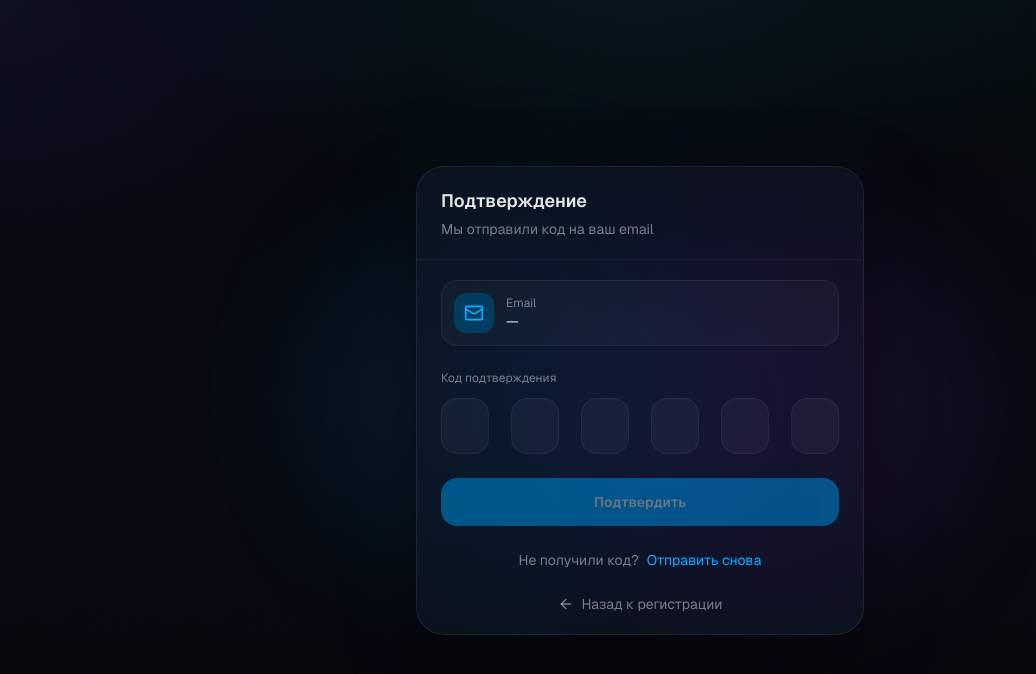
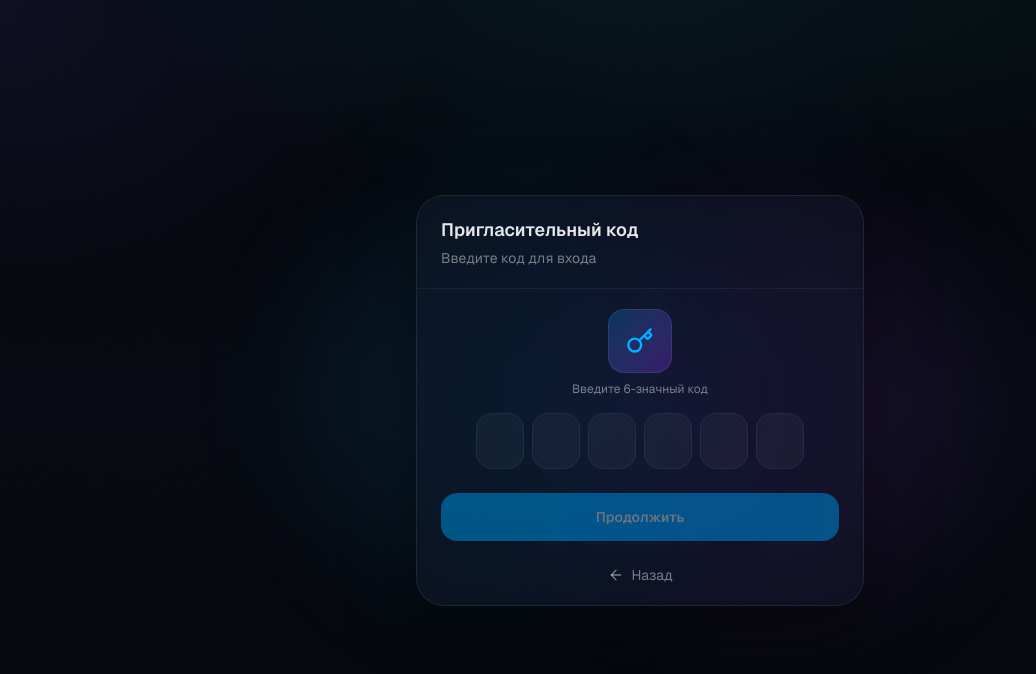
Before and after one commit to Nens888/clode-app, a Next.js app: page /auth/verify in a window 1280 px wide. Shown: the top 674 px of the page, without its empty margins (0-1036 px from the left). Built offline with nearby package versions, Linux system fonts and the light colour scheme.

Commit message:
Update VerifyCodeForm.tsx

```diff
--- a/src/components/auth/VerifyCodeForm.tsx
+++ b/src/components/auth/VerifyCodeForm.tsx
@@ -2,31 +2,17 @@
 
 import Link from "next/link";
 import { useRouter } from "next/navigation";
-import { useEffect, useState, useRef } from "react";
+import { useState, useRef } from "react";
 import { AuthCard } from "@/components/AuthCard";
 import { cn } from "@/lib/cn";
-import { Mail, ArrowLeft } from "lucide-react";
+import { ArrowLeft, Key } from "lucide-react";
 
 export function VerifyCodeForm() {
   const router = useRouter();
-  const [email, setEmail] = useState("");
   const [code, setCode] = useState(["", "", "", "", "", ""]);
   const [loading, setLoading] = useState(false);
   const [error, setError] = useState<string | null>(null);
-  const [resendCooldown, setResendCooldown] = useState(0);
   const inputRefs = useRef<(HTMLInputElement | null)[]>([]);
-
-  useEffect(() => {
-    const saved = localStorage.getItem("auth_email") ?? "";
-    setEmail(saved);
-  }, []);
-
-  useEffect(() => {
-    if (resendCooldown > 0) {
-      const timer = setTimeout(() => setResendCooldown(resendCooldown - 1), 1000);
-      return () => clearTimeout(timer);
-    }
-  }, [resendCooldown]);
 
   const handleCodeChange = (index: number, value: string) => {
     if (!/^\d*$/.test(value)) return;
@@ -66,35 +52,20 @@ export function VerifyCodeForm() {
       const res = await fetch("/api/auth/verify", {
         method: "POST",
         headers: { "Content-Type": "application/json" },
-        body: JSON.stringify({ email, code: fullCode }),
+        body: JSON.stringify({ code: fullCode }),
       });
 
       const data = (await res.json()) as { ok?: boolean; error?: string };
-      if (!res.ok) throw new Error(data.error ?? "Ошибка");
+      if (!res.ok) throw new Error(data.error ?? "Неверный код");
 
-      router.push("/");
+      router.push("/auth/register");
       router.refresh();
     } catch (err) {
-      setError(err instanceof Error ? err.message : "Ошибка");
+      setError(err instanceof Error ? err.message : "Неверный код");
       setCode(["", "", "", "", "", ""]);
       inputRefs.current[0]?.focus();
     } finally {
       setLoading(false);
-    }
-  };
-
-  const handleResend = async () => {
-    if (resendCooldown > 0 || !email) return;
-
-    try {
-      await fetch("/api/auth/register", {
-        method: "POST",
-        headers: { "Content-Type": "application/json" },
-        body: JSON.stringify({ email }),
-      });
-      setResendCooldown(60);
-    } catch {
-      setError("Не удалось отправить код");
     }
   };
 
@@ -106,23 +77,19 @@ export function VerifyCodeForm() {
         <div className="absolute bottom-1/4 right-1/4 w-96 h-96 bg-purple-500/10 rounded-full blur-3xl" />
       </div>
 
-      <AuthCard title="Подтверждение" subtitle="Мы отправили код на ваш email">
+      <AuthCard title="Пригласительный код" subtitle="Введите код для входа">
         <form className="space-y-6" onSubmit={handleSubmit}>
-          {/* Email display */}
-          <div className="flex items-center gap-3 p-3 rounded-2xl bg-white/[0.03] border border-white/[0.06]">
-            <div className="flex items-center justify-center w-10 h-10 rounded-xl bg-[#0ea5e9]/20">
-              <Mail className="w-5 h-5 text-[#0ea5e9]" />
-            </div>
-            <div className="flex-1 min-w-0">
-              <div className="text-xs text-white/45">Email</div>
-              <div className="text-sm text-white/90 truncate">{email || "—"}</div>
+          {/* Icon */}
+          <div className="flex justify-center mb-2">
+            <div className="flex items-center justify-center w-16 h-16 rounded-2xl bg-gradient-to-br from-[#0ea5e9]/20 to-purple-500/20 border border-white/[0.08]">
+              <Key className="w-7 h-7 text-[#0ea5e9]" />
             </div>
           </div>
 
           {/* Code input */}
           <div>
-            <div className="text-xs text-white/45 mb-3">Код подтверждения</div>
-            <div className="flex gap-2 justify-between" onPaste={handlePaste}>
+            <div className="text-xs text-white/45 mb-4 text-center">Введите 6-значный код</div>
+            <div className="flex gap-2 justify-center" onPaste={handlePaste}>
               {code.map((digit, i) => (
                 <input
                   key={i}
@@ -145,7 +112,7 @@ export function VerifyCodeForm() {
           </div>
 
           {error ? (
-            <div className="p-3 rounded-xl bg-red-500/10 border border-red-500/20 text-sm text-red-300">
+            <div className="p-3 rounded-xl bg-red-500/10 border border-red-500/20 text-sm text-red-300 text-center">
               {error}
             </div>
           ) : null}
@@ -160,32 +127,16 @@ export function VerifyCodeForm() {
               loading && "animate-pulse",
             )}
           >
-            {loading ? "Проверяем..." : "Подтвердить"}
+            {loading ? "Проверяем..." : "Продолжить"}
           </button>
-
-          {/* Resend code */}
-          <div className="flex items-center justify-center gap-2 text-sm">
-            <span className="text-white/45">Не получили код?</span>
-            <button
-              type="button"
-              onClick={handleResend}
-              disabled={resendCooldown > 0}
-              className={cn(
-                "text-[#0ea5e9] hover:text-[#38bdf8] transition-colors",
-                resendCooldown > 0 && "text-white/30 cursor-not-allowed",
-              )}
-            >
-              {resendCooldown > 0 ? `Повторить через ${resendCooldown}с` : "Отправить снова"}
-            </button>
-          </div>
 
           <div className="flex justify-center">
             <Link
-              href="/auth/register"
+              href="/auth/login"
               className="flex items-center gap-2 text-sm text-white/45 hover:text-white/80 transition-colors"
             >
               <ArrowLeft className="w-4 h-4" />
-              Назад к регистрации
+              Назад
             </Link>
           </div>
         </form>
```
